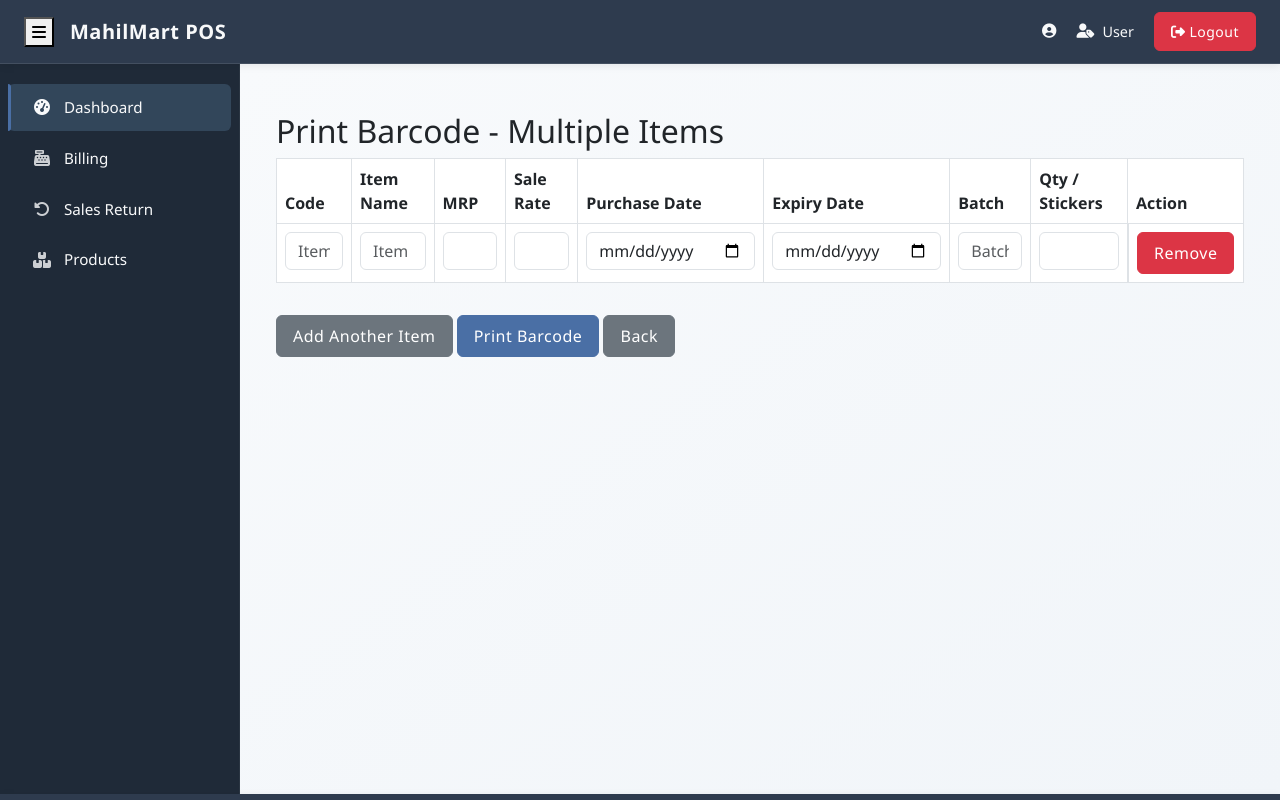
After one commit to mahiltechlabops-bot/mahilmart-pos, a Django app: page /barcode/print/ in a window 1280 px wide. The commit adds this page. Run offline with Django 5.2, Linux system fonts and the light colour scheme; some libraries are stand-ins or nearby versions.

Commit message:
last_commits

```diff
--- a/MahilMartPOS_App/templates/base.html
+++ b/MahilMartPOS_App/templates/base.html
@@ -471,7 +471,7 @@
             </li>
 
             <li class="nav-item" data-page="barcodes">
-                <a href="#">
+                <a href="{% url 'label_size_list' %}">
                     <i class="fas fa-barcode"></i>Barcode Print
                 </a>
             </li>
--- /dev/null
+++ b/MahilMartPOS_App/templates/print_barcode.html
@@ -0,0 +1,183 @@
+{% extends 'base.html' %}
+
+{% block content %}
+<div class="container mt-4" style="max-width: 2500px;">
+    <h2>Print Barcode - Multiple Items</h2>
+    <form method="POST" action="{% url 'print_barcode' %}">
+        {% csrf_token %}
+
+         <table class="table table-bordered">
+            <thead class="thead-light">
+                <tr>
+                    <th>Code</th>
+                    <th>Item Name</th>
+                    <th>MRP</th>
+                    <th>Sale Rate</th>
+                    <th>Purchase Date</th>
+                    <th>Expiry Date</th>
+                    <th>Batch</th>
+                    <th>Qty / Stickers</th>
+                    <th>Action</th>
+                </tr>
+            </thead>
+            <tbody id="items-container">
+                <tr class="item-row">
+                    <td><input type="text" name="code" class="form-control item-code" placeholder="Item Code" required></td>
+                    <td><input type="text" name="item_name" class="form-control item-name" placeholder="Item Name" required></td>
+                    <td><input type="number" step="0.01" name="mrp" class="form-control"></td>
+                    <td><input type="number" step="0.01" name="sale_rate" class="form-control"></td>
+                    <td><input type="date" name="purchase_date" class="form-control"></td>
+                    <td><input type="date" name="expiry_date" class="form-control"></td>
+                    <td><input type="text" name="batch_no" class="form-control" placeholder="Batch No"></td>
+                    <td><input type="number" name="stickers" class="form-control"></td>
+                    <td class="d-flex align-items-center">
+                        <button type="button" class="btn btn-danger remove-row">Remove</button>
+                    </td>
+                </tr>
+            </tbody>
+        </table>
+        <button type="button" class="btn btn-secondary mt-3" onclick="addItemRow()">Add Another Item</button>
+        <button type="submit" class="btn btn-primary mt-3">Print Barcode</button>
+        <button type="button" class="btn btn-secondary mt-3" onclick="window.history.back()">Back</button>
+    </form>
+</div>
+
+<script>
+// Add new row
+function addItemRow() {
+    const container = document.getElementById('items-container');
+    const firstRow = document.querySelector('.item-row');
+    const newRow = firstRow.cloneNode(true);
+
+    // Reset inputs
+    newRow.querySelectorAll('input').forEach(input => input.value = '');
+    // Remove suggestion lists
+    const oldList = newRow.querySelector('.suggestion-list');
+    if (oldList) oldList.remove();
+
+    container.appendChild(newRow);
+}
+
+// Remove row
+document.addEventListener('click', function(e) {
+    if (e.target.classList.contains('remove-row')) {
+        const row = e.target.closest('.item-row');
+        if (document.querySelectorAll('.item-row').length > 1) {
+            row.remove();
+        }
+    }
+});
+
+// Fetch item details when code or name is filled
+document.addEventListener("input", function(e) {
+    if (e.target.name === "code" || e.target.name === "item_name") {
+        const row = e.target.closest(".item-row");
+        const code = row.querySelector('input[name="code"]').value.trim();
+        const name = row.querySelector('input[name="item_name"]').value.trim();
+
+        if (code || name) {
+            fetch(`/fetch-item-details/?code=${code}&name=${name}`)
+                .then(res => res.json())
+                .then(data => {
+                    if (!data.error) {
+                        row.querySelector('input[name="code"]').value = data.code;
+                        row.querySelector('input[name="item_name"]').value = data.item_name;
+
+                        // Use first batch for details
+                        if (data.batches.length > 0) {
+                            const firstBatch = data.batches[0];
+                            row.querySelector('input[name="mrp"]').value = firstBatch.mrp || "";
+                            row.querySelector('input[name="sale_rate"]').value = firstBatch.sale_rate || "";
+                            row.querySelector('input[name="batch_no"]').value = firstBatch.batch_no || "";
+                            row.querySelector('input[name="purchase_date"]').value = firstBatch.purchased_at || "";
+                            row.querySelector('input[name="expiry_date"]').value = firstBatch.expiry_at || "";
+                        }
+
+                        // Restrict stickers input
+                        let stickersInput = row.querySelector('input[name="stickers"]');
+                        stickersInput.setAttribute("max", data.total_qty);
+
+                        // If current value > max, reset to max
+                        if (parseInt(stickersInput.value) > data.total_qty) {
+                            stickersInput.value = data.total_qty;
+                        }
+                    }
+                });
+        }
+    }
+});
+
+// Validate stickers typing
+document.addEventListener("input", function(e) {
+    if (e.target.name === "stickers") {
+        let input = e.target;
+        let max = parseInt(input.getAttribute("max")) || 0;
+        let val = parseInt(input.value) || 0;
+        if (val > max) {
+            alert(` ⚠️ Only ${max} stickers allowed for this item.`);
+            input.value = max;
+        } else if (val < 1) {
+            input.value = 0;
+        }
+    }
+});
+
+// Autocomplete item_name (partial match)
+document.addEventListener('input', function (e) {
+    if (!e.target.classList.contains('item-name')) return;
+
+    const inputEl = e.target;
+    const row = inputEl.closest('.item-row');
+    const value = inputEl.value.trim();
+    if (value.length < 2) return;
+
+    fetch(`/ajax/get-itemname1-info/?q=${encodeURIComponent(value)}`)
+        .then(res => res.json())
+        .then(data => {
+            console.log('Fetched data:', data); // Debug
+
+            let list = document.createElement('ul');
+            list.className = "suggestion-list list-group position-absolute w-100";
+            list.style.zIndex = "1000";
+
+            data.suggestions.forEach(s => {
+                let li = document.createElement('li');
+                li.className = "list-group-item list-group-item-action";
+                li.textContent = `${s.item_name} (${s.item_code})`;
+
+                li.addEventListener('click', () => {
+                    // Fill item and code
+                    row.querySelector('.item-name').value = s.item_name;
+                    row.querySelector('.item-code').value = s.item_code;
+
+                    // Fill first batch details
+                    const firstBatch = s.batches[0];
+                    row.querySelector('input[name="mrp"]').value = firstBatch.mrp || "";
+                    row.querySelector('input[name="sale_rate"]').value = firstBatch.sale_rate || "";
+                    row.querySelector('input[name="batch_no"]').value = firstBatch.batch_no || "";
+                    row.querySelector('input[name="purchase_date"]').value = firstBatch.purchased_at || "";
+                    row.querySelector('input[name="expiry_date"]').value = firstBatch.expiry_at || "";
+
+                    // Limit stickers
+                    const stickersInput = row.querySelector('input[name="stickers"]');
+                    stickersInput.max = s.total_qty;
+                    if (stickersInput.value > s.total_qty) {
+                        stickersInput.value = s.total_qty;
+                        alert(`⚠️ Only ${s.total_qty} stickers allowed for this item.`);
+                    }
+
+                    // Remove suggestion list after selection
+                    list.remove();
+                });
+
+                list.appendChild(li);
+            });
+
+            // Remove old suggestions and append new
+            const oldList = inputEl.parentNode.querySelector('.suggestion-list');
+            if (oldList) oldList.remove();
+            inputEl.parentNode.appendChild(list);
+        });
+});
+</script>
+{% endblock %}
--- /dev/null
+++ b/MahilMartPOS_App/templatetags/barcode_filters.py
@@ -0,0 +1,8 @@
+import base64
+from django import template
+
+register = template.Library()
+
+@register.filter
+def b64encode(value):
+    return base64.b64encode(bytes.fromhex(value)).decode()
--- a/MahilMartPOS_App/urls.py
+++ b/MahilMartPOS_App/urls.py
@@ -38,11 +38,17 @@
     path('items/', views.items_list, name='items_list'),
     path('items/delete/<int:item_id>/', views.delete_item, name='delete_item'),
     path("check-item-code/", views.check_item_code, name="check_item_code"),
-    path('barcode',views.Item_barcode,name='item_barcode'),
+    path('barcode/print/', views.print_barcode, name='print_barcode'),
+    path("fetch-item-details/", views.fetch_item_details, name="fetch_item_details"),
+    path('ajax/get-itemname1-info/', views.get_itemname1_info, name='get_itemname1_info'),
     path('unit', views.Unit_creation, name='unit_creation'),
     path('group', views.Group_creation, name='group_creation'),
     path('brand', views.Brand_creation, name='brand_creation'),
     path('tax', views.Tax_creation, name='tax_creation'),
+    path("label-sizes/", views.label_size_list, name="label_size_list"),
+    path("label-sizes/add/", views.label_size_create, name="label_size_create"),
+    path("label-sizes/<int:pk>/edit/", views.label_size_edit, name="label_size_edit"),
+    path("label-sizes/<int:pk>/delete/", views.label_size_delete, name="label_size_delete"),
     path('purchase/', views.purchase_view, name='purchase'),
     path('purchase_list/', views.purchase_list, name='purchase_list'),
     path('purchases/export/', views.export_purchases, name='export_purchases'),
--- a/MahilMartPOS_App/views.py
+++ b/MahilMartPOS_App/views.py
@@ -52,6 +52,10 @@
 from django.contrib.auth.decorators import login_required
 from django.contrib.auth.models import User, Group
 from django.contrib.sessions.models import Session
+from django.http import HttpResponse
+import io
+from barcode import Code128
+from barcode.writer import ImageWriter
 from .models import (
     Supplier,
     Customer,
@@ -62,7 +66,6 @@
     PaymentMode,
     Counter,
     Item,
-    ItemBarcode,
     Unit,
     Group,
     Brand,
@@ -1549,6 +1552,10 @@
         whole_rate_2 = request.POST.get('whole_rate2') or 0
         min_stock = request.POST.get('min_stock') or 0
 
+        barcode = request.POST.get('barcode') or ''
+        if not barcode and brand and brand.brand_name.lower() == 'mahil':
+            barcode = f"890M{code}"
+
         # Create the item
         Item.objects.create(
             code=code,
@@ -1570,7 +1577,8 @@
             sale_rate=sale_rate,
             whole_rate=whole_rate,
             whole_rate_2=whole_rate_2,
-            min_stock=min_stock
+            min_stock=min_stock,
+            barcode=barcode
         )
         messages.success(request, "Saved successfully!")
         return redirect('items')
@@ -1656,44 +1664,147 @@
     exists = Item.objects.filter(code=code).exists()
     return JsonResponse({"exists": exists})
 
-@access_required(allowed_roles=['superuser'])
-def Item_barcode(request):
-    if request.method == 'POST':
-        barcode = request.POST.get('barcode')
-        item_code = request.POST.get('item_code')
-        item_name = request.POST.get('item_name')
-        unit = request.POST.get('unit')
-        mrp = request.POST.get('mrp')
-        sale_price = request.POST.get('sale_price')
-        whole_price = request.POST.get('whole_price')
-        generated_on = request.POST.get('generated_on')
-        active = True if request.POST.get('active') == 'on' else False
-
-        obj = ItemBarcode.objects.create(
-            barcode=barcode,
-            item_code=item_code,
-            item_name=item_name,
-            unit=unit,
-            mrp=mrp,
-            sale_price=sale_price,
-            whole_price=whole_price,
-            generated_on=generated_on,
-            active=active
+def print_barcode(request):
+    if request.method == "POST":
+        # Collect all items
+        codes = request.POST.getlist('code')
+        names = request.POST.getlist('item_name')
+        mrps = request.POST.getlist('mrp')
+        sale_rates = request.POST.getlist('sale_rate')
+        batch_no = request.POST.getlist('batch_no')
+        purchase_dates = request.POST.getlist('purchase_date')
+        expiry_dates = request.POST.getlist('expiry_date')
+        stickers_list = request.POST.getlist('stickers')
+
+        barcode_items = []
+
+        for i in range(len(codes)):
+            code = codes[i]
+            item_name = names[i]
+            mrp = mrps[i]
+            sale_rate = sale_rates[i]
+            batch_no = batch_no[i]
+            purchase_date = purchase_dates[i]
+            expiry_date = expiry_dates[i]
+            stickers = int(stickers_list[i] or 1)
+
+            # Generate barcode image
+            barcode_io = io.BytesIO()
+            barcode_image = Code128(code, writer=ImageWriter())
+            barcode_image.write(barcode_io)
+            barcode_data = barcode_io.getvalue()
+
+            barcode_items.append({
+                "code": code,
+                "item_name": item_name,
+                "mrp": mrp,
+                "sale_rate": sale_rate,
+                "batch_no": batch_no,
+                "purchase_date": purchase_date,
+                "expiry_date": expiry_date,
+                "stickers": stickers,
+                "barcode_data": barcode_data.hex()
+            })
+
+        context = {"barcode_items": barcode_items}
+        return render(request, "print_barcode_preview.html", context)
+
+    return render(request, "print_barcode.html")
+
+def fetch_item_details(request):
+    code = request.GET.get("code")
+    name = request.GET.get("name")
+
+    try:
+        # Find Item
+        if code:
+            item = Item.objects.get(code=code)
+        elif name:
+            item = Item.objects.get(item_name__iexact=name)
+        else:
+            return JsonResponse({"error": "No code or name provided"}, status=400)
+
+        # All in-stock batches
+        batches = (
+            Inventory.objects.filter(item=item, status="in_stock")
+            .order_by("-purchased_at")
         )
 
-        # If request came from AJAX, return JSON
-        if request.headers.get("X-Requested-With") == "XMLHttpRequest":
+        if not batches.exists():
+            # Item exists but no stock available
             return JsonResponse({
-                "success": True,
-                "id": obj.id,
-                "barcode": obj.barcode,
-                "item_name": obj.item_name
+                "code": item.code,
+                "item_name": item.item_name,
+                "total_qty": 0,
+                "batches": [],
             })
 
-        # Normal redirect for full form submit
-        return redirect('item_barcode')
-
-    return render(request, 'barcode.html')
+        # Calculate total available quantity
+        total_qty = sum(b.quantity for b in batches if b.quantity)
+
+        # Return batch-wise + total info
+        batch_list = []
+        for b in batches:
+            batch_list.append({
+                "batch_no": b.batch_no,
+                "mrp": float(b.mrp_price) if b.mrp_price else None,
+                "sale_rate": float(b.sale_price) if b.sale_price else None,
+                "purchased_at": b.purchased_at.strftime("%Y-%m-%d") if b.purchased_at else None,
+                "expiry_at": b.expiry_date.strftime("%Y-%m-%d") if b.expiry_date else None,
+                "quantity": b.quantity,
+            })
+
+        return JsonResponse({
+            "code": item.code,
+            "item_name": item.item_name,
+            "total_qty": total_qty,
+            "batches": batch_list,
+        })
+
+    except Item.DoesNotExist:
+        return JsonResponse({"error": "Item not found"}, status=404)
+
+def get_itemname1_info(request):
+    """
+    Return item suggestions based on inventory (in-stock) for autocomplete.
+    """
+    query = request.GET.get('q', '').strip()
+    if not query:
+        return JsonResponse({'suggestions': []})
+
+    # Get all inventory items matching query and in-stock
+    inventories = (
+        Inventory.objects.filter(status='in_stock')
+        .filter(item__item_name__icontains=query)
+        .select_related('item')
+        .order_by('item__item_name')[:50]  # increase limit if needed
+    )
+
+    # Aggregate by item to avoid duplicates
+    item_dict = {}
+    for inv in inventories:
+        code = inv.item.code
+        if code not in item_dict:
+            item_dict[code] = {
+                'item_code': inv.item.code,
+                'item_name': inv.item.item_name,
+                'unit': inv.item.unit,
+                'total_qty': 0,
+                'batches': []
+            }
+
+        item_dict[code]['total_qty'] += inv.quantity if inv.quantity else 0
+        item_dict[code]['batches'].append({
+            'batch_no': inv.batch_no,
+            'mrp': float(inv.mrp_price) if inv.mrp_price else None,
+            'sale_rate': float(inv.sale_rate) if inv.sale_rate else None,
+            'purchased_at': inv.purchased_at.strftime("%Y-%m-%d") if inv.purchased_at else None,
+            'expiry_at': inv.expiry_date.strftime("%Y-%m-%d") if inv.expiry_date else None,
+            'quantity': inv.quantity,
+        })
+
+    suggestions = list(item_dict.values())
+    return JsonResponse({'suggestions': suggestions})
 
 @access_required(allowed_roles=['superuser'])
 def Unit_creation(request):
@@ -2123,6 +2234,49 @@
         'selected_group': selected_group,
         'product_count': product_count,
     })
+
+
+
+# views.py
+from django.shortcuts import render, redirect, get_object_or_404
+from .models import BarcodeLabelSize
+from .forms import BarcodeLabelSizeForm
+
+def label_size_list(request):
+    sizes = BarcodeLabelSize.objects.all()
+    return render(request, "label_size_list.html", {"sizes": sizes})
+
+def label_size_create(request):
+    if request.method == "POST":
+        form = BarcodeLabelSizeForm(request.POST)
+        if form.is_valid():
+            form.save()
+            return redirect("label_size_list")
+    else:
+        form = BarcodeLabelSizeForm()
+    return render(request, "label_size_form.html", {"form": form})
+
+def label_size_edit(request, pk):
+    size = get_object_or_404(BarcodeLabelSize, pk=pk)
+    if request.method == "POST":
+        form = BarcodeLabelSizeForm(request.POST, instance=size)
+        if form.is_valid():
+            form.save()
+            return redirect("label_size_list")
+    else:
+        form = BarcodeLabelSizeForm(instance=size)
+    return render(request, "label_size_form.html", {"form": form})
+
+def label_size_delete(request, pk):
+    size = get_object_or_404(BarcodeLabelSize, pk=pk)
+    size.delete()
+    return redirect("label_size_list")
+
+
+
+
+
+
 
 @access_required(allowed_roles=['superuser'])
 def purchase_view(request):
```
Also changed, not shown: MahilMartPOS_App/forms.py (+9 -0 lines), MahilMartPOS_App/models.py (+11 -15 lines), MahilMartPOS_App/templates/items.html (+13 -98 lines), MahilMartPOS_App/templates/label_size_form.html (added, +12 -0 lines), MahilMartPOS_App/templates/label_size_list.html (added, +35 -0 lines), MahilMartPOS_App/templates/print_barcode_preview.html (added, +29 -0 lines), MahilMartPOS_App/migrations/0146_barcodelabelsize.py (added), MahilMartPOS_App/migrations/0147_delete_itembarcode.py (added), MahilMartPOS_App/templatetags/_init_.py (added).
